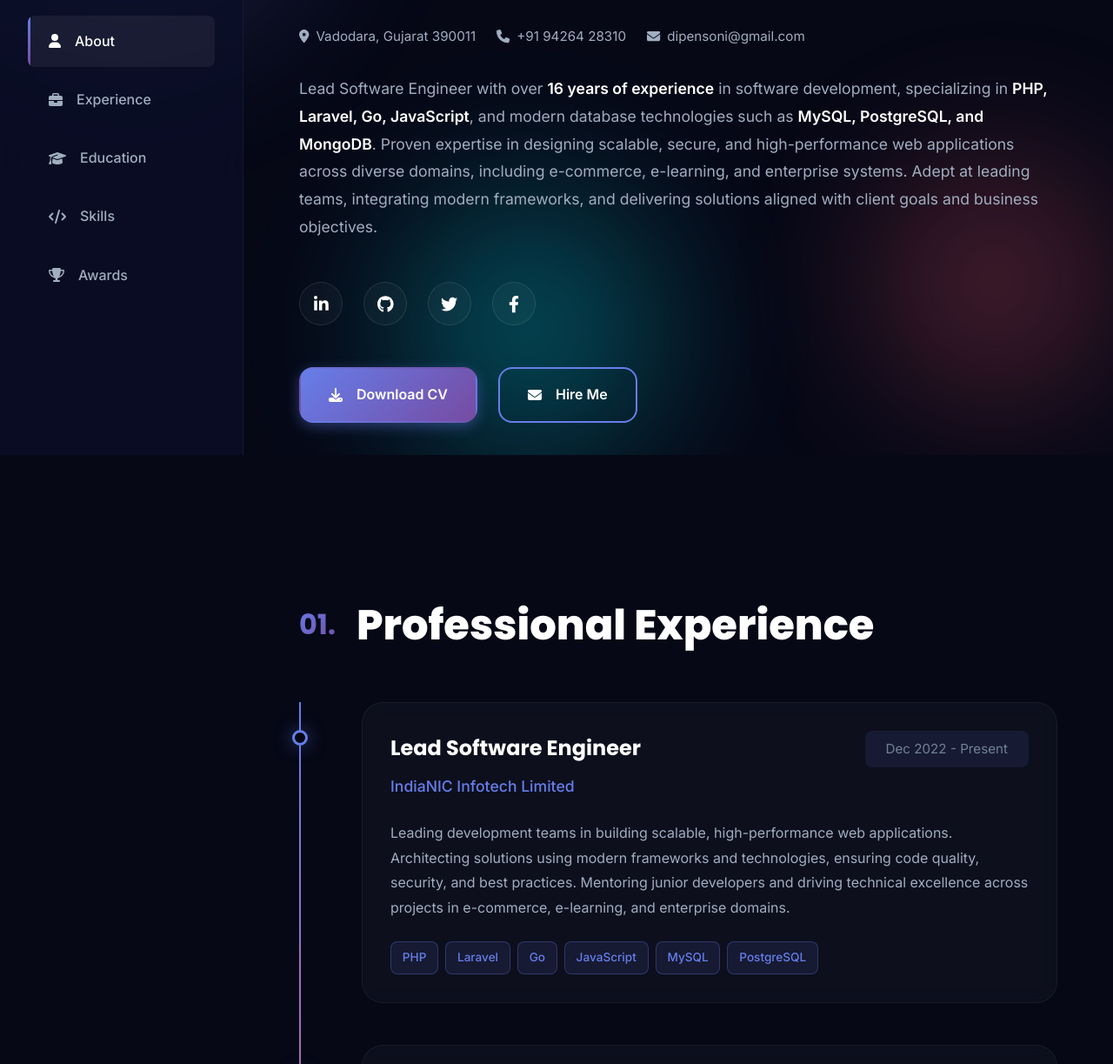
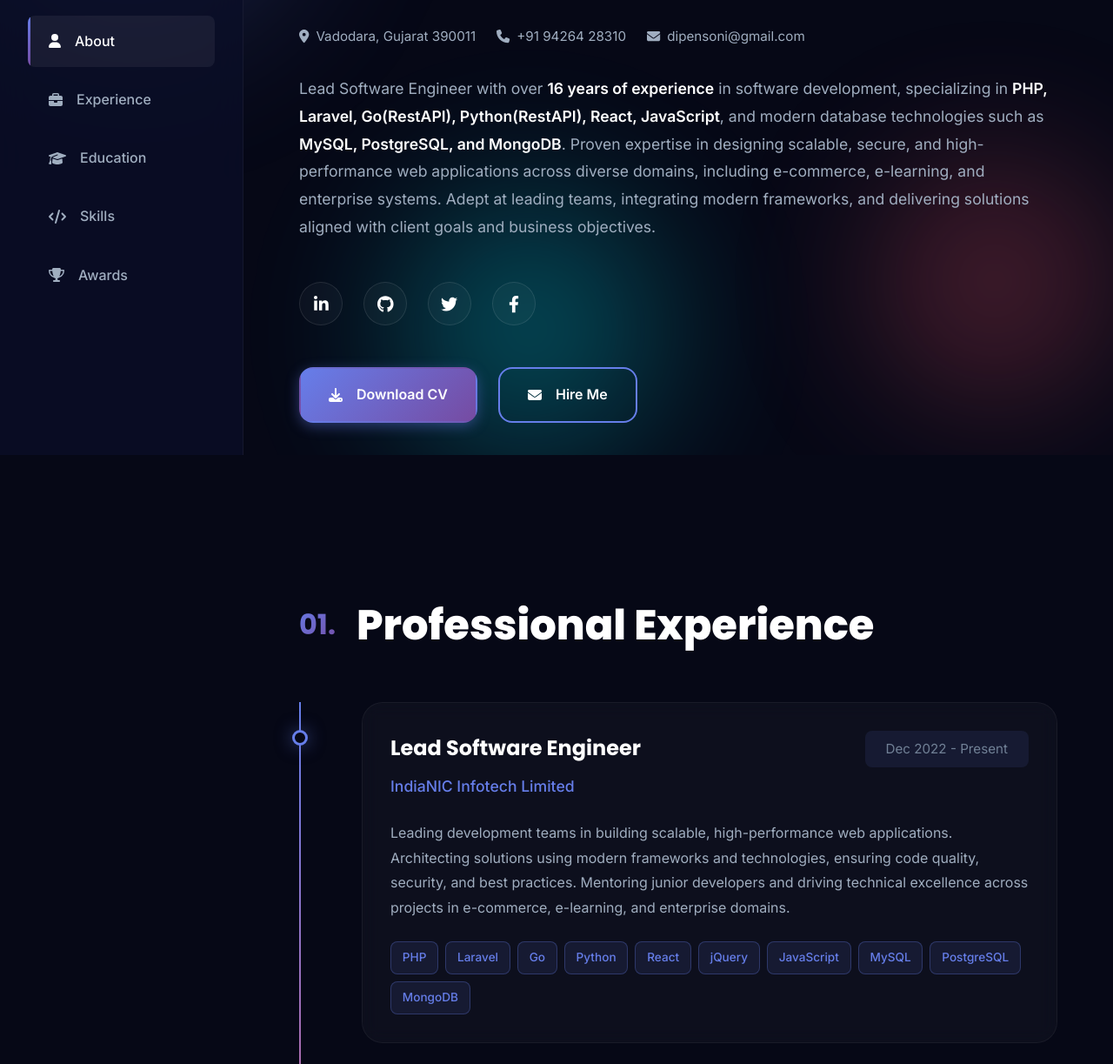
Before and after one commit to dipen-soni/portfolio, a plain HTML site: page index.html in a window 1280 px wide. Shown: the part 277-1500 px from the top of the page at 87% size. Drawn offline with Linux system fonts and the light colour scheme.

Commit message:
Update index.html

```diff
--- a/index.html
+++ b/index.html
@@ -5,7 +5,7 @@
     <meta charset="utf-8" />
     <meta name="viewport" content="width=device-width, initial-scale=1, shrink-to-fit=no" />
     <meta name="description"
-        content="Lead Software Engineer with 16+ years of experience in PHP, Laravel, Go, JavaScript, and modern database technologies" />
+        content="Lead Software Engineer with 16+ years of experience in PHP, Laravel, Go(RestAPI), Python(RestAPI), JavaScript, React, and modern database technologies" />
     <meta name="author" content="Dipen Soni" />
     <title>Dipen Soni - Lead Software Engineer</title>
     <link rel="icon" type="image/x-icon" href="favicon.ico" />
@@ -114,7 +114,9 @@
                     <p class="hero-description">
                         Lead Software Engineer with over <strong>16 years of experience</strong> in software
                         development,
-                        specializing in <strong>PHP, Laravel, Go, JavaScript</strong>, and modern database technologies
+                        specializing in <strong>PHP, Laravel, Go(RestAPI), Python(RestAPI), React, JavaScript</strong>,
+                        and modern
+                        database technologies
                         such as
                         <strong>MySQL, PostgreSQL, and MongoDB</strong>. Proven expertise in designing scalable, secure,
                         and
@@ -189,9 +191,13 @@
                                     <span class="tech-tag">PHP</span>
                                     <span class="tech-tag">Laravel</span>
                                     <span class="tech-tag">Go</span>
+                                    <span class="tech-tag">Python</span>
+                                    <span class="tech-tag">React</span>
+                                    <span class="tech-tag">jQuery</span>
                                     <span class="tech-tag">JavaScript</span>
                                     <span class="tech-tag">MySQL</span>
                                     <span class="tech-tag">PostgreSQL</span>
+                                    <span class="tech-tag">MongoDB</span>
                                 </div>
                             </div>
                         </div>
@@ -354,9 +360,17 @@
                                 <i class="fab fa-golang"></i>
                                 <span>Go</span>
                             </div>
+                            <div class="skill-icon" data-tooltip="Python">
+                                <i class="fab fa-python"></i>
+                                <span>Python</span>
+                            </div>
                             <div class="skill-icon" data-tooltip="JavaScript">
                                 <i class="fab fa-js"></i>
                                 <span>JavaScript</span>
+                            </div>
+                            <div class="skill-icon" data-tooltip="React">
+                                <i class="fab fa-react"></i>
+                                <span>React</span>
                             </div>
                             <div class="skill-icon" data-tooltip="HTML5">
                                 <i class="fab fa-html5"></i>
```
